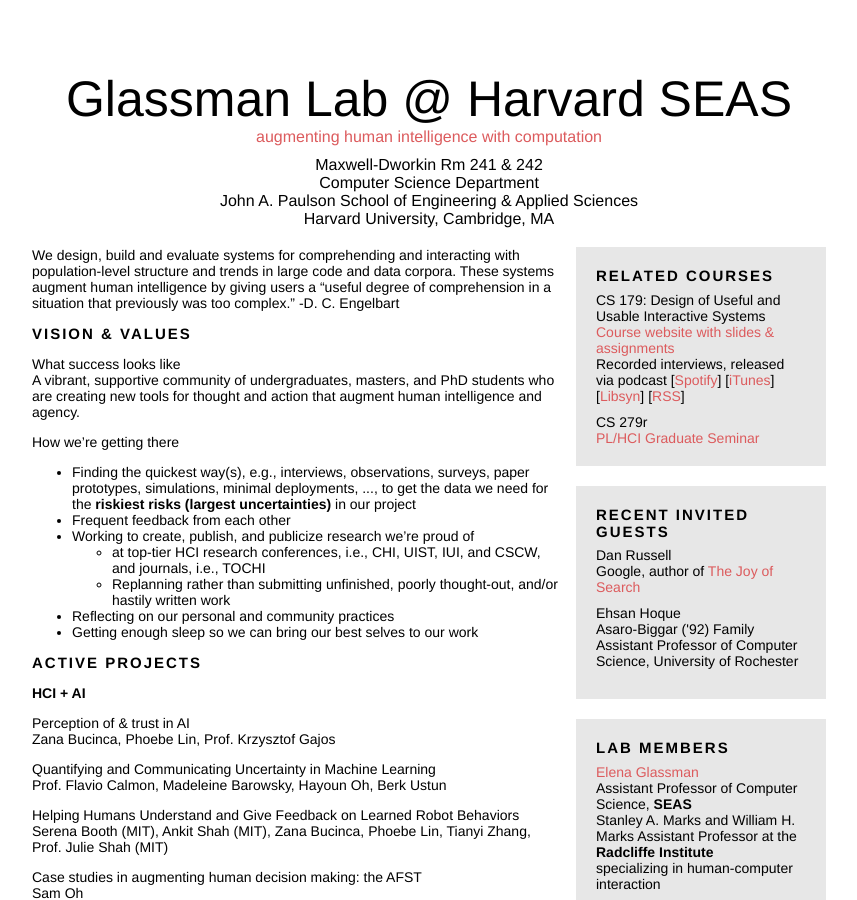
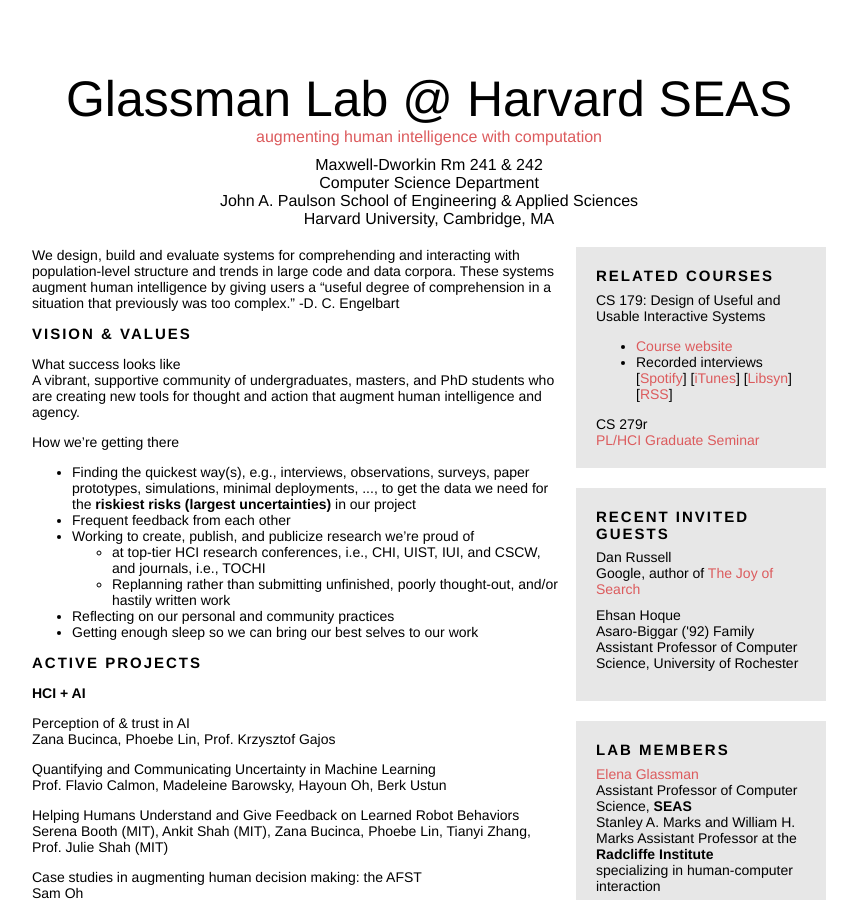
Before and after one commit to eglassman/eglassman.github.io, a Jekyll site: the page built from index.html, in a window 1280 px wide and 900 px high. Shown: the whole window, without its empty margins (211-1068 px from the left). Built offline with Jekyll 4.4.1, drawn with Linux system fonts in a browser that asks for light colours.

Commit message:
added some formattinng

```diff
--- a/index.html
+++ b/index.html
@@ -217,12 +217,10 @@
       <div class="slightlybold">
         CS 179: Design of Useful and Usable Interactive Systems
       </div>
-      <div>
-        <a href="/cs179.html">Course website with slides & assignments</a>
-      </div>
-      <div>
-        Recorded interviews, released via podcast [<a href="https://open.spotify.com/show/6TJYwzJUYomKBSEhS58uUw">Spotify</a>] [<a href="https://podcasts.apple.com/us/podcast/cs-179-design-of-useful-and-usable-interactive-systems/id1504018804">iTunes</a>] [<a href="http://cs179.libsyn.com">Libsyn</a>] [<a href="https://cs179.libsyn.com/rss">RSS</a>]
-      </div>
+      <ul>
+        <li><a href="/cs179.html">Course website</a></li>
+        <li>Recorded interviews [<a href="https://open.spotify.com/show/6TJYwzJUYomKBSEhS58uUw">Spotify</a>] [<a href="https://podcasts.apple.com/us/podcast/cs-179-design-of-useful-and-usable-interactive-systems/id1504018804">iTunes</a>] [<a href="http://cs179.libsyn.com">Libsyn</a>] [<a href="https://cs179.libsyn.com/rss">RSS</a>]</li>
+      </ul>
     </div>
     <div>
       <div class="slightlybold">
```
